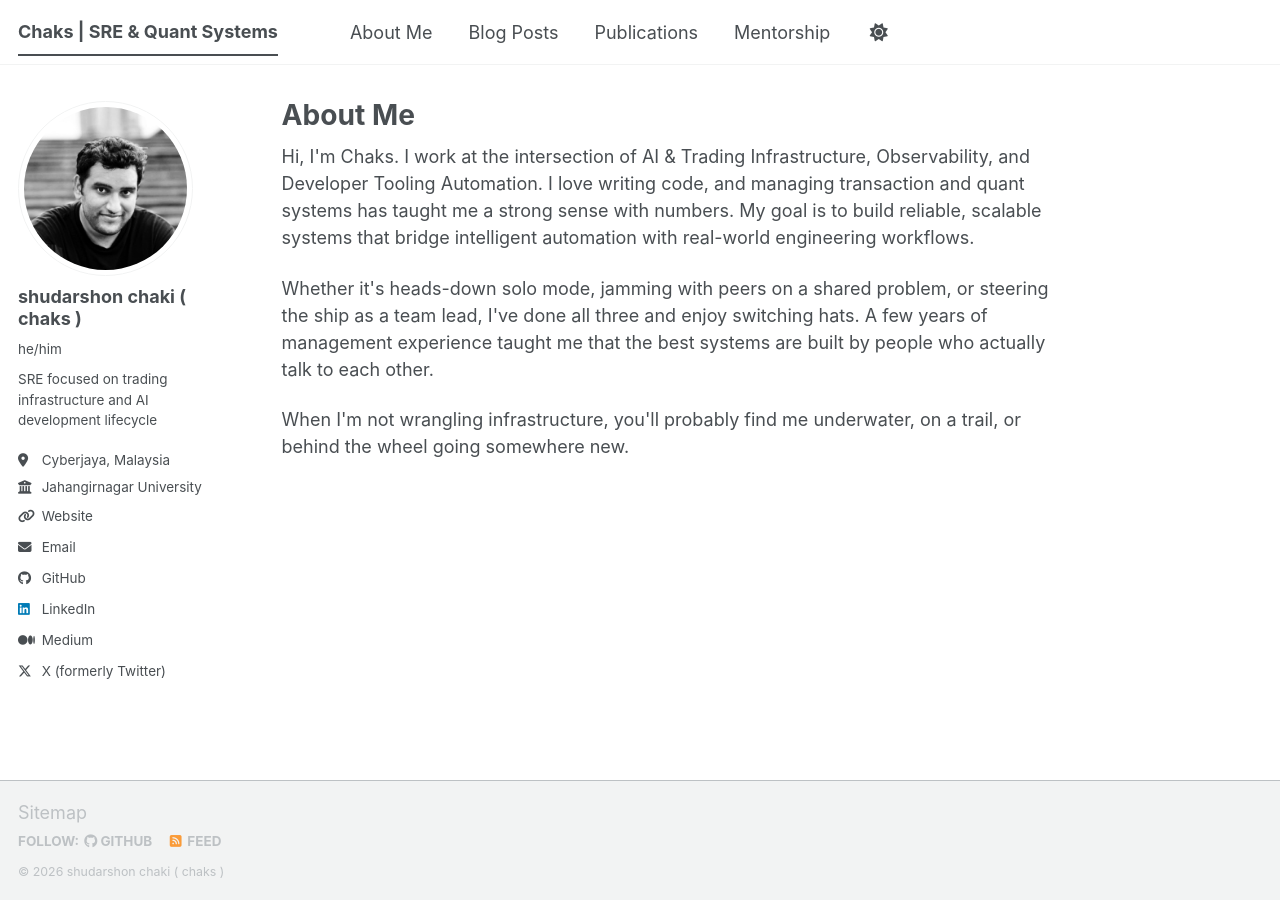
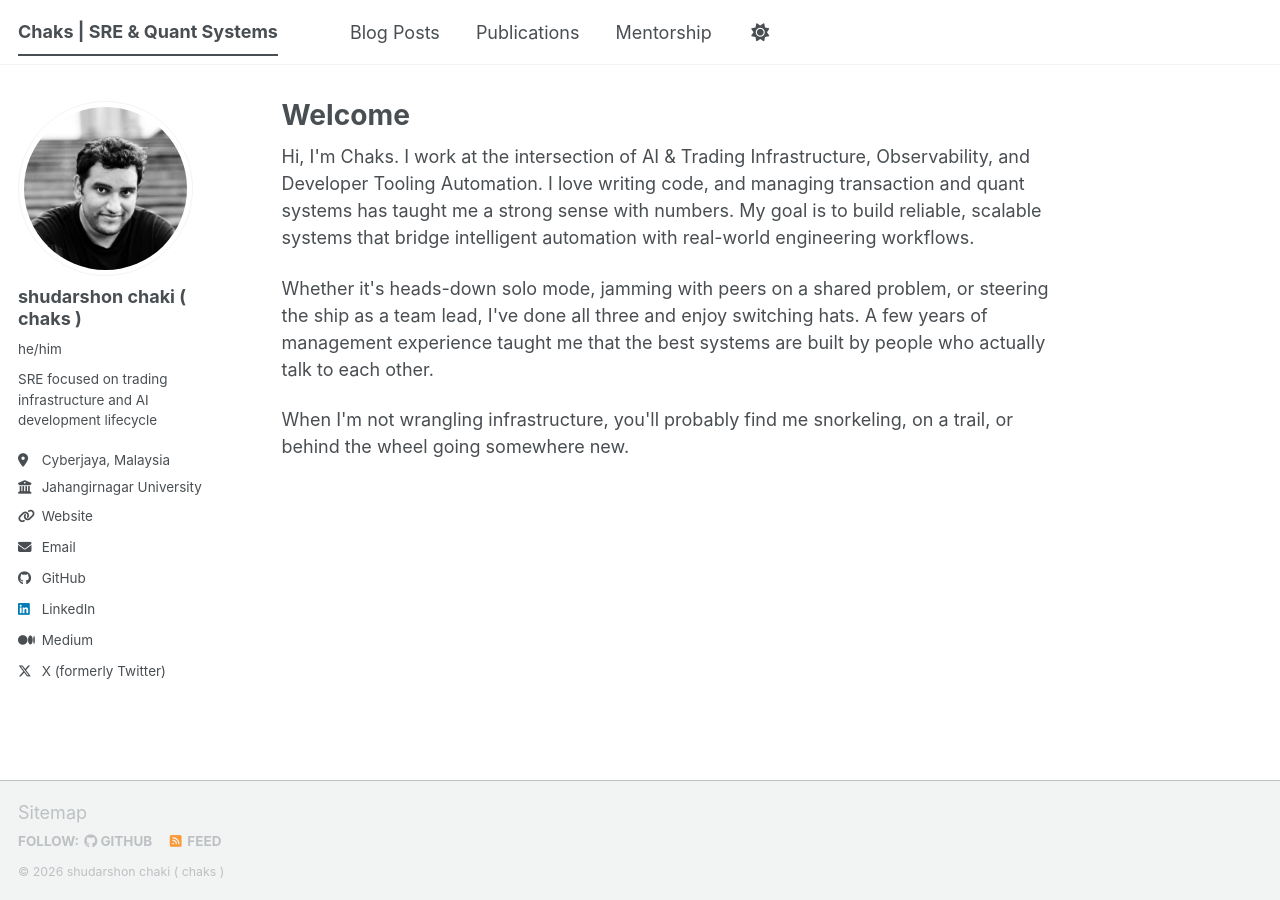
Before and after one commit to chaks03/chaks03.github.io, a Jekyll site: the page built from _pages/about.html, in a window 1280 px wide. Built offline with Jekyll 4.4.1, drawn with Linux system fonts in a browser that asks for light colours; a script bundle is joined from its source files by our own code; library files that are not in the unit come from our copies.

Commit message:
change nav bar

```diff
--- a/_data/navigation.yml
+++ b/_data/navigation.yml
@@ -8,9 +8,6 @@
 #      Markdown formatted page while the second is generated using JSON.
 
 main:
-  - title: "About Me"
-    url: /
-
   - title: "Blog Posts"
     url: /year-archive/
 
--- a/_pages/about.html
+++ b/_pages/about.html
@@ -1,6 +1,6 @@
 ---
 permalink: /
-title: "About Me"
+title: "Welcome"
 author_profile: true
 redirect_from:
   - /about/
@@ -11,4 +11,4 @@ redirect_from:
 
 <p>Whether it's heads-down solo mode, jamming with peers on a shared problem, or steering the ship as a team lead, I've done all three and enjoy switching hats. A few years of management experience taught me that the best systems are built by people who actually talk to each other.</p>
 
-<p>When I'm not wrangling infrastructure, you'll probably find me underwater, on a trail, or behind the wheel going somewhere new.</p>
+<p>When I'm not wrangling infrastructure, you'll probably find me snorkeling, on a trail, or behind the wheel going somewhere new.</p>
```
